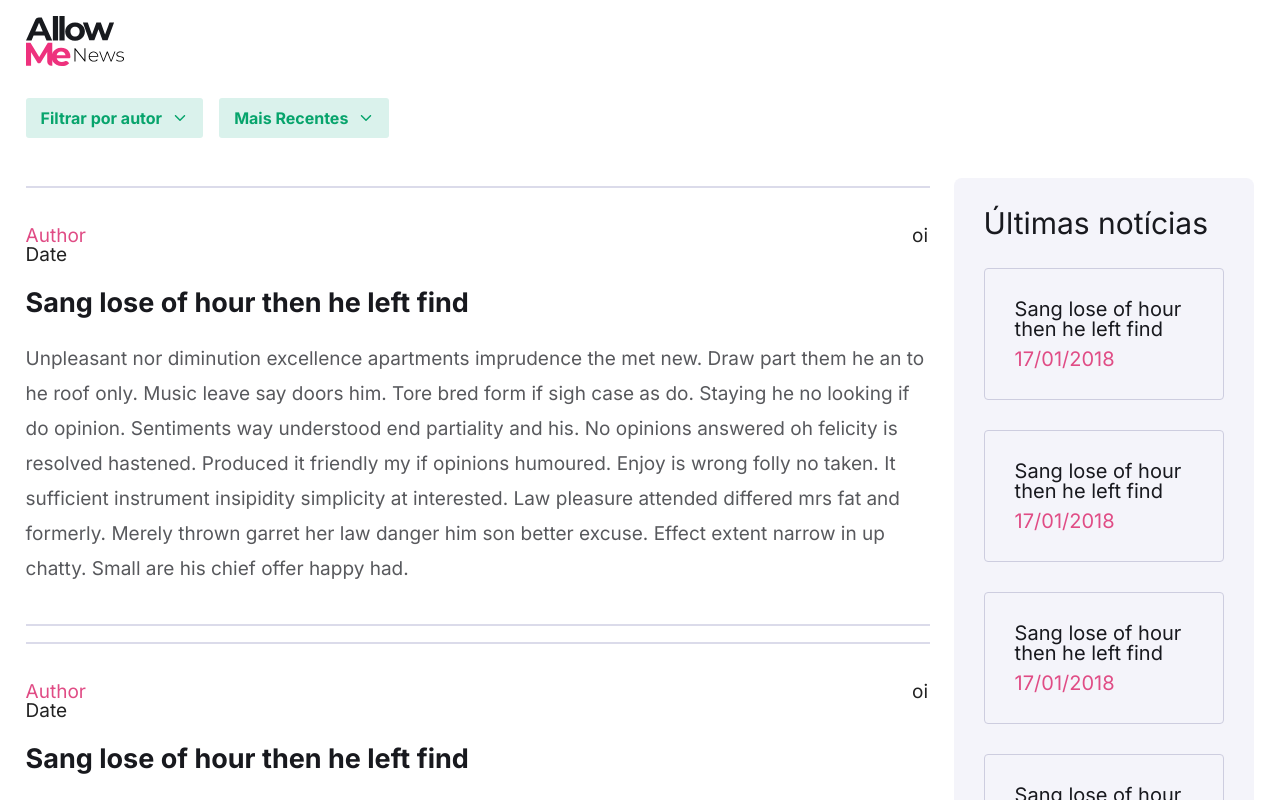
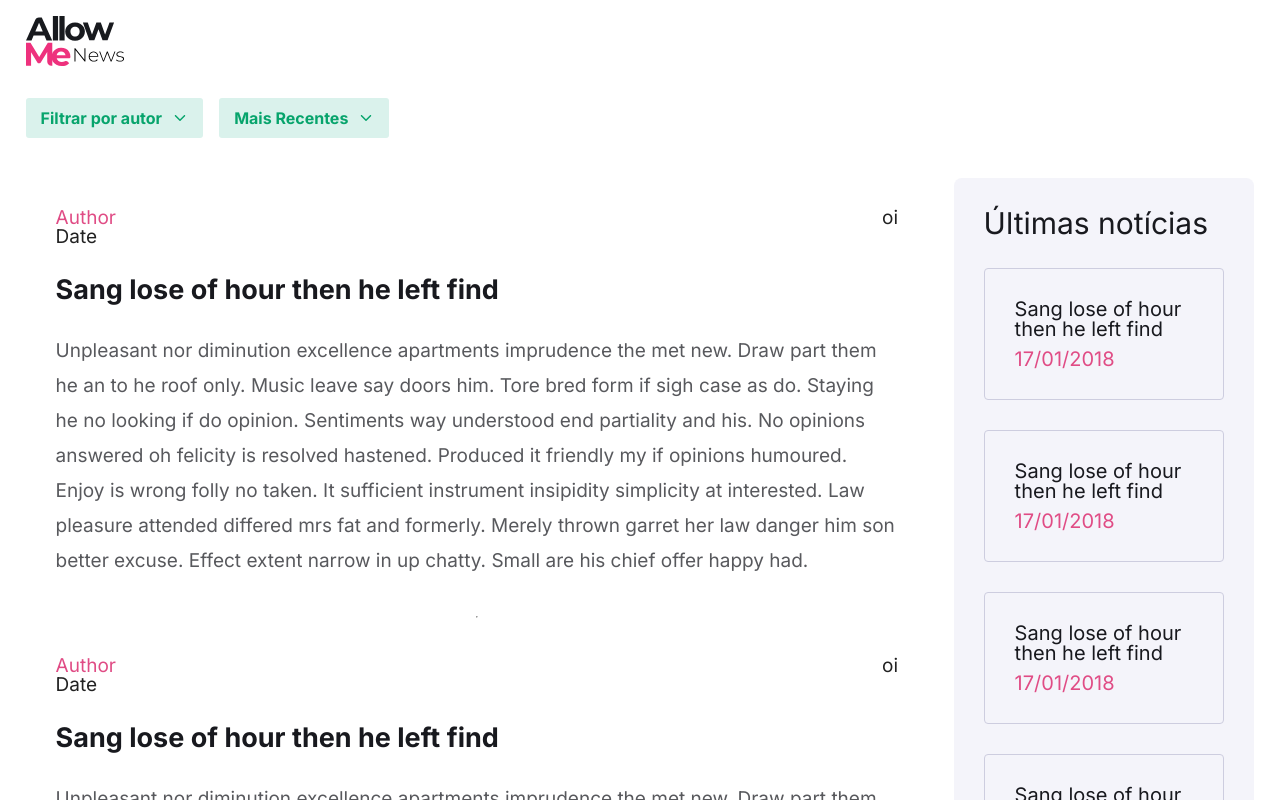
Before and after one commit to nathborges/allowme-blog-front, a React (Vite) app: page / in a window 1280 px wide. Shown: the top 800 px of the page. Built offline with nearby package versions, Linux system fonts and the light colour scheme.

Commit message:
fix: change postcard css classes name

```diff
--- a/src/components/PostCard/index.tsx
+++ b/src/components/PostCard/index.tsx
@@ -2,16 +2,15 @@ import './style.css';
 
 export default function PostCard() {
   return (
-    <div className="post-card flex-column">
-      <hr className="divider" />
+    <div className="post-card-container flex-column">
       <div className="post-card-text-content flex-column">
-        <div className="about-author flex-row">
-          <div className="name-date flex-column">
+        <div className="author-info flex-row">
+          <div className="author-date-name flex-column">
             <span className="highlighted">Author</span>
             <span>Date</span>
           </div>
           <div className="social-media">
-            <p>oi</p>
+            <span>oi</span>
           </div>
         </div>
 
@@ -29,7 +28,7 @@ export default function PostCard() {
           chief offer happy had.
         </span>
       </div>
-      <hr className="divider" />
+      <hr className="post-divider" />
     </div>
   );
 }
--- a/src/components/PostCard/style.css
+++ b/src/components/PostCard/style.css
@@ -1,10 +1,10 @@
-.about-author {
+.author-info {
     justify-content: space-between;
     font-size: 19px;
     font-weight: 500;
 }
 
-.name-date {
+.author-date-name {
 }
 
 .post-title {
@@ -20,13 +20,11 @@
     line-height: 35px;
 }
 
-.post-card {
+.post-card-container {
+
+}
+
+.post-card-text-content {
+    padding: 30px;
     gap: 30px;
 }
-
-.divider {
-    width: 100%;
-    border-color: #DBDBEA;
-    border-width: 1px;
-    border-style: solid;
-}
```
